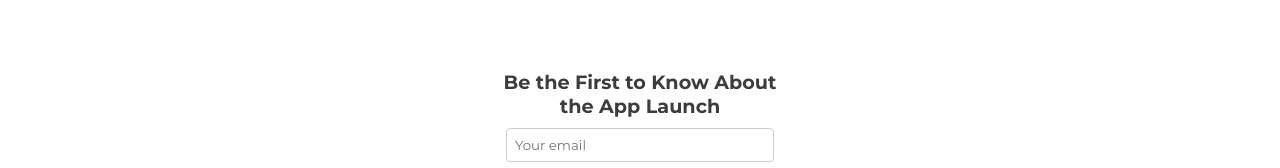
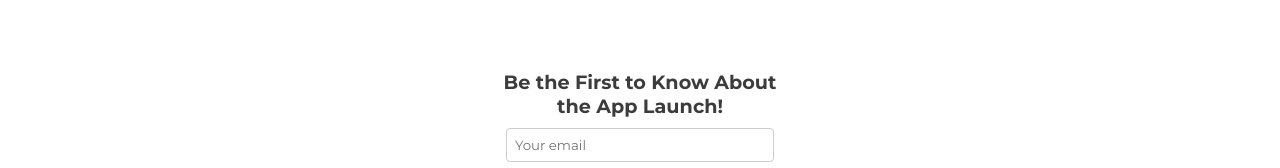
Before and after one commit to sb-haz/my-wedding-moments, a React (Vite) app: page / in a window 1280 px wide. Shown: the part 974-1142 px from the top of the page. Built offline with nearby package versions, Linux system fonts and the light colour scheme; a web font is replaced by a local one.

Commit message:
fix text

```diff
--- a/src/App.tsx
+++ b/src/App.tsx
@@ -73,7 +73,7 @@ function App() {
       </div>
 
       <div className="contact-section">
-        <h5>Be the First to Know About the App Launch</h5>
+        <h5>Be the First to Know About the App Launch!</h5>
         <form name="myweddingmoments-form" method="POST" data-netlify="true">
           <input type="hidden" name="form-name" value="myweddingmoments-form" />
           <input type="email" name="email" placeholder="Your email" />
```
